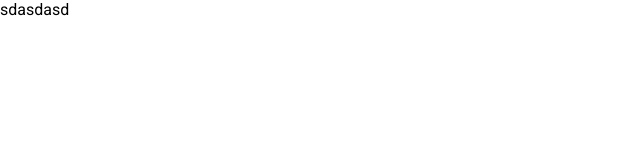
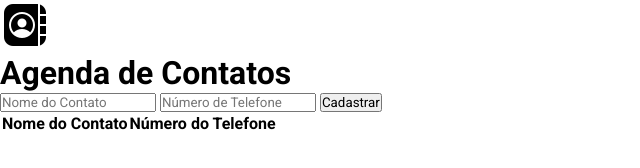
Before and after one commit to brunotesser/projeto2_tarefa_ebac, a plain HTML site: page index.html in a window 1280 px wide. Shown: the whole page, without its empty margins (0-640 px from the left). Drawn offline with Linux system fonts and the light colour scheme.

Commit message:
att index.html

```diff
--- a/index.html
+++ b/index.html
@@ -12,10 +12,38 @@
 </head>
 
 <body>
+  <div class="container">
+    <header>
+      <img src="images/icon.png" alt="icone mostrando uma agenda de contato">
+      <h1>Agenda de Contatos</h1>
+    </header>
+
+    <form id="contato-atv">
+      <input type="text" id="nome-contato" required placeholder="Nome do Contato" />
+      <input type="number" id="numero-contato" required placeholder="Número de Telefone" />
+      <button type="submit">Cadastrar</button>
+
+    </form>
+
+    <table>
+      <thead>
+        <tr>
+          <th>
+            Nome do Contato
+          </th>
+          <th>
+            Número do Telefone
+          </th>
+        </tr>
+      </thead>
+    </table>
+
+    </header>
+
+  </div>
 
 
 
-sdasdasd
 
 
 
```
